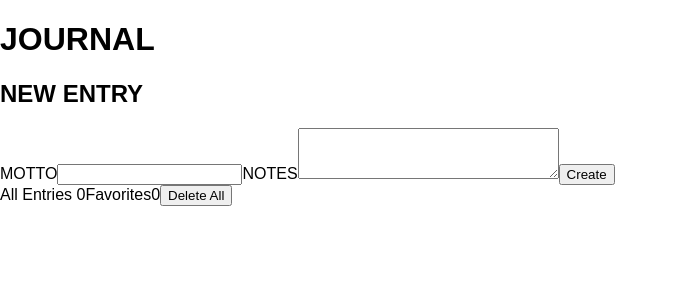
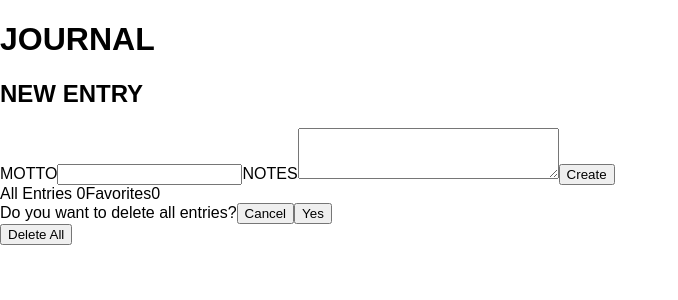
Before and after one commit to doctype-Melvin/stunning-octo-happiness, a React (Vite) app: page / in a window 1280 px wide. Both pictures are taken after a click on the button "Delete All". Shown: the top 300 px of the page, without its empty margins (0-678 px from the left). Built offline with nearby package versions, Linux system fonts and the light colour scheme.

Commit message:
adds Popup component and its rendering condition

```diff
--- a/src/components/Controls/Controls.jsx
+++ b/src/components/Controls/Controls.jsx
@@ -1,3 +1,5 @@
+import Popup from "../Popup/Popup";
+
 // Component renders number of entries, favorites and delete all button
 
 export default function Controls({
@@ -6,6 +8,8 @@ export default function Controls({
   setEntries,
   setFilter,
   filter,
+  deleteAll,
+  setDeleteAll,
 }) {
   const handleShowFavorites = () => {
     setFilter(true);
@@ -28,13 +32,12 @@ export default function Controls({
         </span>
 
         {/* Delete all should display a confirmation popup */}
+        {deleteAll ? <Popup setDeleteAll={setDeleteAll} /> : undefined}
         <button
           type="button"
+          className="delete__all__button"
           onClick={() => {
-            // Goes into confirmation popup
-            localStorage.clear();
-            localStorage.setItem("entries", "[]");
-            setEntries([]);
+            setDeleteAll((prevState) => !prevState);
           }}
         >
           Delete All
--- a/src/components/Main/Main.jsx
+++ b/src/components/Main/Main.jsx
@@ -9,6 +9,8 @@ export default function Main() {
   const [newEntry, setNewEntry] = useState("");
   const [entries, setEntries] = useState([]);
   const [filter, setFilter] = useState(false);
+  const [deleteAll, setDeleteAll] = useState(false);
+
   let currentData = JSON.parse(localStorage.getItem("entries"));
 
   useEffect(() => {
@@ -53,6 +55,8 @@ export default function Main() {
         setEntries={setEntries}
         entries={entries}
         total={entries.length}
+        deleteAll={deleteAll}
+        setDeleteAll={setDeleteAll}
         favorites={entries.filter((entry) => entry.favorite === true).length}
       />
       <Rendering>
--- /dev/null
+++ b/src/components/Popup/Popup.jsx
@@ -0,0 +1,30 @@
+export default function Popup({ setDeleteAll }) {
+  return (
+    <>
+      <section className="confirm__popup">
+        Do you want to delete all entries?
+        <button
+          type="button"
+          className="cancel__button__popup"
+          onClick={() => setDeleteAll((prevState) => !prevState)}
+        >
+          Cancel
+        </button>
+        <button
+          type="button"
+          className="confirm__button__popup"
+          onClick={() => {
+            // Goes into confirmation popup
+            // localStorage.clear();
+            // localStorage.setItem("entries", "[]");
+            // setEntries([]);
+            console.log("Confirm");
+            setDeleteAll((prevState) => !prevState);
+          }}
+        >
+          Yes
+        </button>
+      </section>
+    </>
+  );
+}
```
Also changed, not shown: src/components/Popup/popup.css (added).
